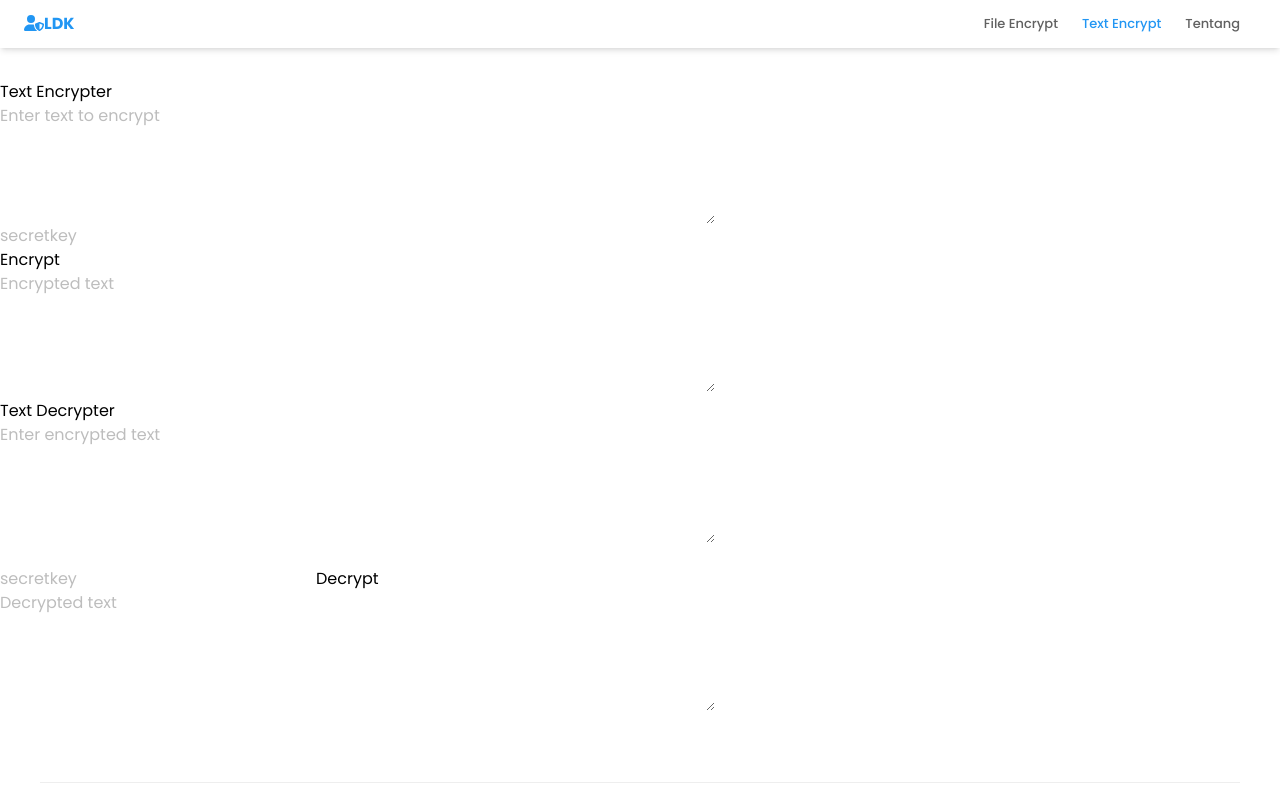
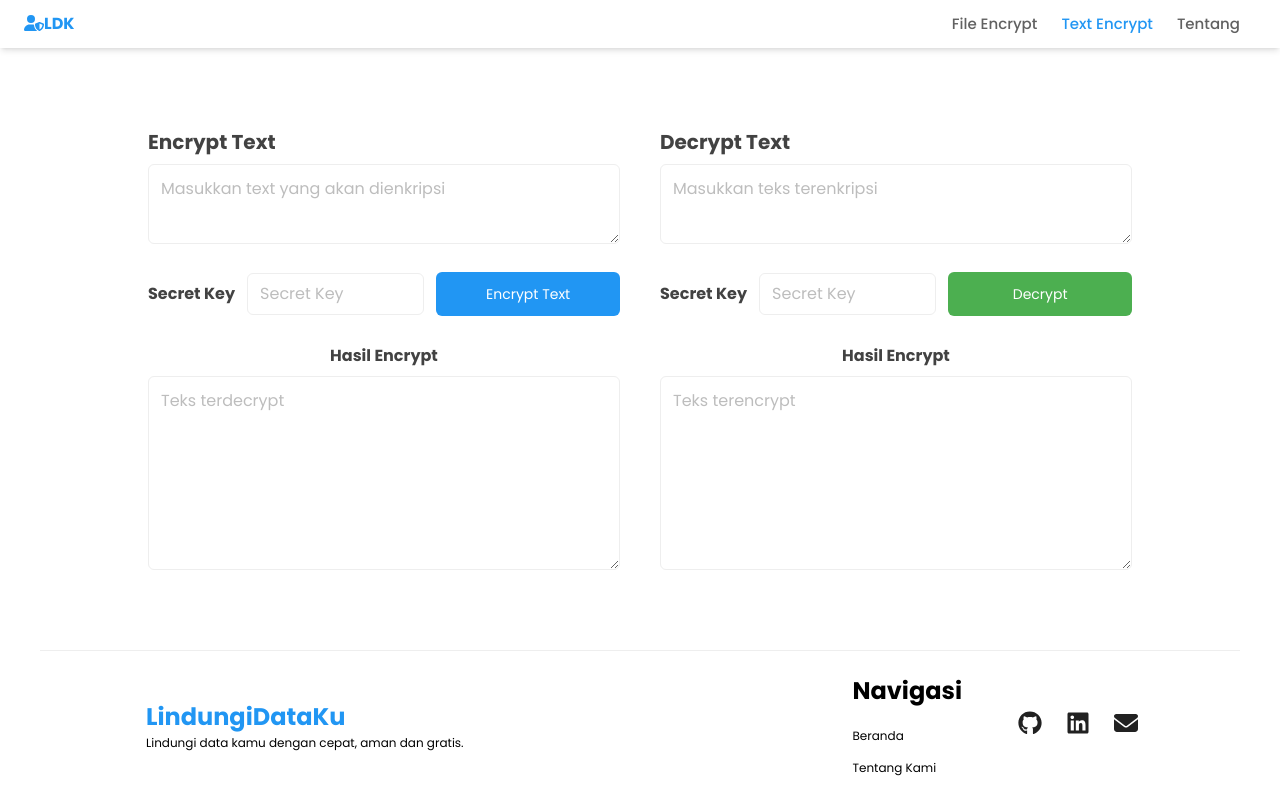
Before and after one commit to dadang-hawari/LindungiDataKu, a React (Vite) app: page /text-encrypt in a window 1280 px wide. Shown: the top 800 px of the page. Built offline with nearby package versions, Linux system fonts and the light colour scheme.

Commit message:
update component text encryption, text decryption, page about, file encryption, text encryption

```diff
--- a/src/components/common/Navbar.jsx
+++ b/src/components/common/Navbar.jsx
@@ -23,7 +23,7 @@ export default function DefaultNav() {
 
   const navList = (
     <ul
-      className={`mt-2 mb-4 flex text-[13px] font-medium text-center flex-col gap-4 md:mb-0 md:mt-0 transition-all  ${
+      className={`mt-2 mb-4 flex text-[15px] font-medium text-center flex-col gap-4 md:mb-0 md:mt-0 transition-all  ${
         openNav ? 'h-screen' : 'h-fit'
       } md:flex-row md:items-center md:gap-6`}
     >
--- a/src/components/decrypt/TextDecrypt.jsx
+++ b/src/components/decrypt/TextDecrypt.jsx
@@ -1,5 +1,6 @@
 import React, { useState } from 'react';
 import CryptoJS from 'crypto-js';
+import { toast } from 'react-toastify';
 
 const TextDecrypt = () => {
   const [encrptedText, setEncText] = useState('');
@@ -7,41 +8,63 @@ const TextDecrypt = () => {
   const [password, setPassword] = useState('');
 
   const handleDecrypt = () => {
+    if (!encrptedText.trim())
+      return toast('Mohon memasukkan teks yang akan didecrypt', {
+        className: 'toast-error',
+        toastId: 'toastError2',
+      });
     try {
       const bytes = CryptoJS.AES.decrypt(encrptedText, password);
       const decrypted = bytes.toString(CryptoJS.enc.Utf8);
       setDecryptedText(decrypted);
     } catch (error) {
-      alert('Error decrypting the text. Check your input or key.');
+      toast('Maaf ada kesalahan, silahkan cek key atau input kamu', {
+        className: 'toast-error',
+      });
     }
   };
 
   return (
-    <div>
-      <h2>Text Decrypter</h2>
+    <div className="w-full">
+      <h2 className="font-bold text-xl text-gray-800">Decrypt Text</h2>
       <textarea
-        placeholder="Enter encrypted text"
+        placeholder="Masukkan teks terenkripsi"
         value={encrptedText}
         onChange={(e) => setEncText(e.target.value)}
-        rows={5}
-        cols={50}
-        className="block"
+        rows={2}
+        className="block w-full border p-3 outline-none min-h-20 max-h-80 focus:border-green-500 mt-2 mb-4 rounded-md"
       />
-      <br />
-      <input
-        type="password"
-        placeholder="secretkey"
-        onChange={(e) => setPassword(e.target.value)}
-      />
+      <div className="flex flex-col sm:flex-row gap-5 mt-7  items-center sm:gap-x-3">
+        <label className="block min-w-max font-bold text-gray-800">
+          Secret Key
+        </label>
+        <input
+          type="password"
+          placeholder="Secret Key"
+          className="border outline-none ps-3 py-2 block rounded-md  focus:border-green-500  w-full sm:max-w-80 "
+          onChange={(e) => setPassword(e.target.value)}
+        />
 
-      <button onClick={handleDecrypt}>Decrypt</button>
-      <br />
+        <button
+          onClick={handleDecrypt}
+          className="bg-green-500 hover:bg-green-600 transition-colors duration-300  text-white p-3 rounded-md text-sm block w-full"
+        >
+          Decrypt
+        </button>
+      </div>
+      <label
+        htmlFor="hasilDecrypt"
+        className="text-gray-800 font-bold mt-7 text-center block"
+      >
+        Hasil Encrypt
+      </label>
       <textarea
-        placeholder="Decrypted text"
+        id="hasilDecrypt"
+        placeholder="Teks terencrypt"
         value={decryptedText}
         readOnly
-        rows={5}
-        cols={50}
+        className="block w-full border p-3 outline-none min-h-20 max-h-96 focus:border-gray-500 mt-2 mb-4 rounded-md"
+        rows={7}
       />
     </div>
   );
--- a/src/components/encrypt/TextEncrypt.jsx
+++ b/src/components/encrypt/TextEncrypt.jsx
@@ -1,5 +1,6 @@
 import React, { useState } from 'react';
 import CryptoJS from 'crypto-js';
+import { toast } from 'react-toastify';
 
 const TextEncrypt = () => {
   const [plainText, setPlainText] = useState('');
@@ -7,36 +8,56 @@ const TextEncrypt = () => {
   const [password, setPassword] = useState('');
 
   const handleEncrypt = () => {
+    if (!plainText.trim())
+      return toast('Mohon memasukkan teks yang akan didecrypt', {
+        className: 'toast-error',
+        toastId: 'toastError',
+      });
     const encrypted = CryptoJS.AES.encrypt(plainText, password).toString();
     setEncryptedText(encrypted);
   };
 
   return (
-    <div>
-      <h2>Text Encrypter</h2>
+    <div className="w-full">
+      <h2 className="font-bold text-xl text-gray-800">Encrypt Text</h2>
       <textarea
-        placeholder="Enter text to encrypt"
+        placeholder="Masukkan text yang akan dienkripsi"
         value={plainText}
         onChange={(e) => setPlainText(e.target.value)}
-        rows={5}
-        className="block"
-        cols={50}
+        rows={2}
+        className="block w-full border p-3 outline-none min-h-20 max-h-80 focus:border-blue-500 mt-2 mb-4 rounded-md"
       />
-      <input
-        type="password"
-        placeholder="secretkey"
-        onChange={(e) => setPassword(e.target.value)}
-      />
+      <div className="flex flex-col sm:flex-row gap-5 mt-7  items-center sm:gap-x-3">
+        <label className="block min-w-max font-bold text-gray-800">
+          Secret Key
+        </label>
+        <input
+          type="password"
+          placeholder="Secret Key"
+          className="border outline-none ps-3 py-2 block rounded-md  focus:border-blue-500  w-full sm:max-w-80 "
+          onChange={(e) => setPassword(e.target.value)}
+        />
+        <button
+          onClick={handleEncrypt}
+          className="bg-blue-500 hover:bg-blue-600 transition-colors duration-300  text-white p-3 rounded-md text-sm block w-full"
+        >
+          Encrypt Text
+        </button>
+      </div>
 
-      <br />
-      <button onClick={handleEncrypt}>Encrypt</button>
-      <br />
+      <label
+        htmlFor="hasilEnkripsi"
+        className="text-gray-800 font-bold mt-7 text-center block"
+      >
+        Hasil Encrypt
+      </label>
       <textarea
-        placeholder="Encrypted text"
+        id="hasilEnkripsi"
+        placeholder="Teks terdecrypt"
         value={encryptedText}
+        className="block w-full border p-3 outline-none min-h-20 max-h-96 focus:border-gray-500 mt-2 mb-4 rounded-md"
         readOnly
-        rows={5}
-        cols={50}
+        rows={7}
       />
     </div>
   );
--- a/src/pages/About.jsx
+++ b/src/pages/About.jsx
@@ -23,7 +23,7 @@ export default function About() {
           </div>
         </section>
         <section className="mt-10  max-w-3xl px-4 mx-auto">
-          <div className="w-full border border-gray-300 bg-green-100 px-4 rounded-md py-2">
+          <div className="w-full border border-green-200 bg-green-100 px-4 rounded-md py-2">
             <h2 className="text-gray-900 font-bold ">
               Oleh: Muh. Dadang Hawari
             </h2>
--- a/src/pages/FileEncryption.jsx
+++ b/src/pages/FileEncryption.jsx
@@ -23,7 +23,7 @@ export default function FileEncryption() {
         autoClose={2500}
         transition={Flip}
         hideProgressBar
-        className="mt-8"
+        className="mt-9"
         pauseOnFocusLoss={false}
       />
       <Footer />
--- a/src/pages/TextEncryption.jsx
+++ b/src/pages/TextEncryption.jsx
@@ -3,16 +3,26 @@ import TextEncrypt from '../components/encrypt/TextEncrypt';
 import TextDecrypt from '../components/decrypt/TextDecrypt';
 import DefaultNav from '../components/common/Navbar';
 import Footer from '../components/common/Footer';
+import { Flip, ToastContainer } from 'react-toastify';
 
 export default function TextEncryption() {
   return (
-    <div className="mt-20 flex h-screen w-full flex-col justify-between">
+    <>
       <DefaultNav />
-      <div className="w-full">
-        <TextEncrypt />
-        <TextDecrypt />
+      <div className=" flex h-screen w-full flex-col justify-between  ">
+        <div className="w-full max-w-5xl justify-center gap-10 items-center px-5 sm:px-10  md:px-5 md:items-start mx-auto mt-32 flex flex-col xl:flex-row">
+          <TextEncrypt />
+          <TextDecrypt />
+        </div>
+        <Footer />
+        <ToastContainer
+          autoClose={2500}
+          transition={Flip}
+          hideProgressBar
+          className="mt-9"
+          pauseOnFocusLoss={false}
+        />
       </div>
-      <Footer />
-    </div>
+    </>
   );
 }
```
